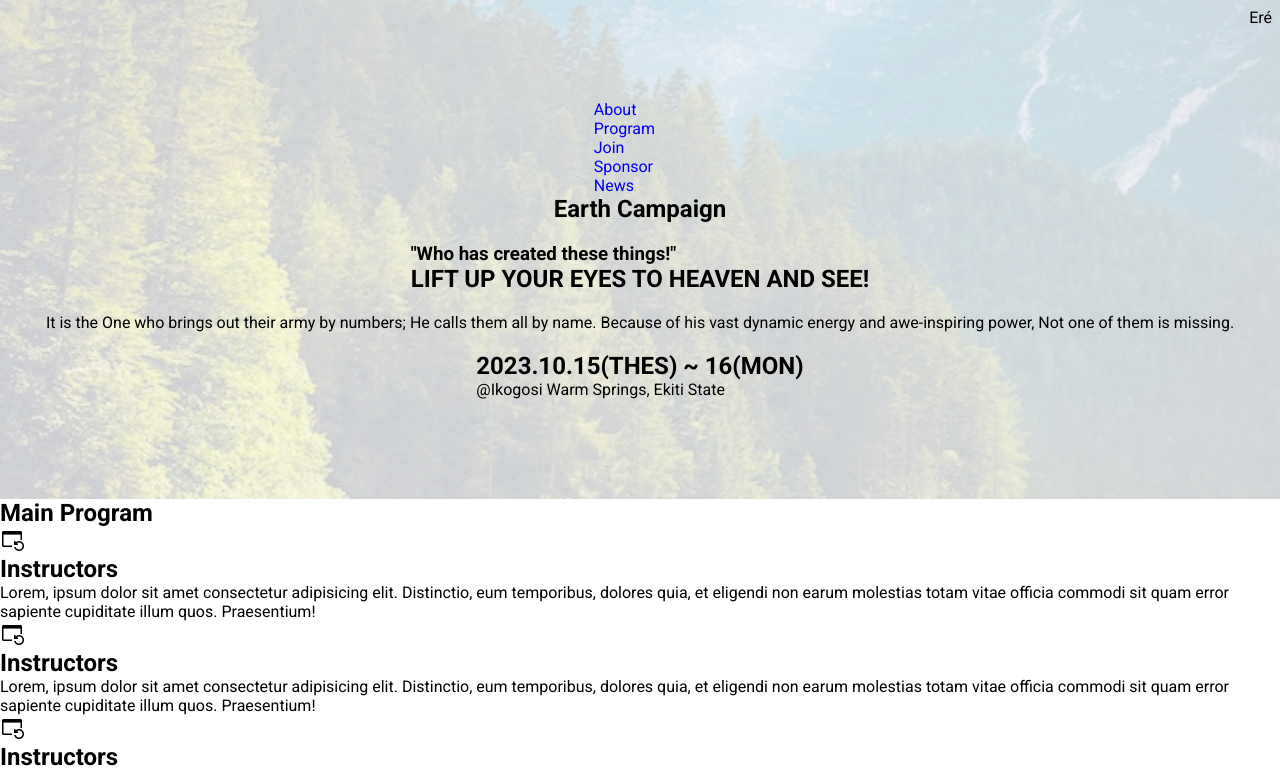
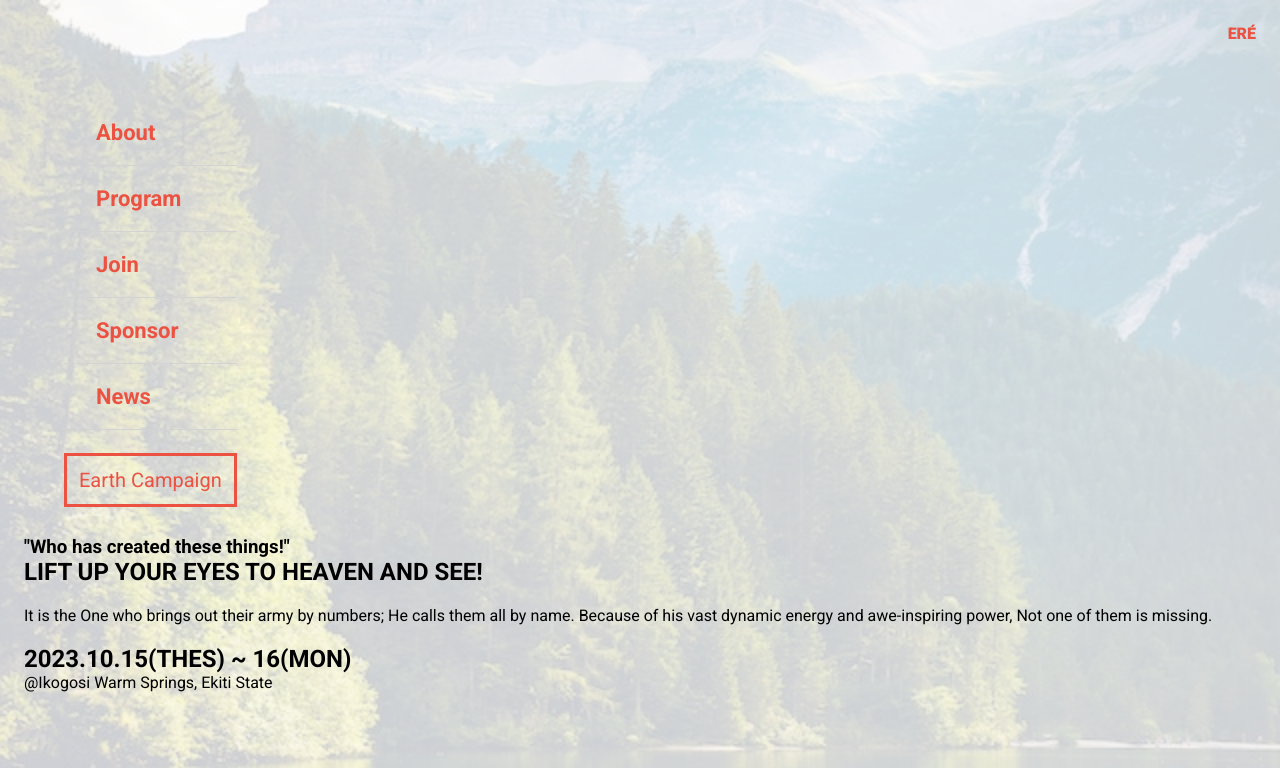
Before and after one commit to sagieramos/Capstone, a website: page index.html in a window 1280 px wide. Shown: the top 768 px of the page. Drawn offline with nearby package versions, Linux system fonts and the light colour scheme.

Commit message:
menu drop down completed

```diff
--- a/css/common.css
+++ b/css/common.css
@@ -39,7 +39,12 @@ body {
   --hamburger-gap: 4px;
   --foreground: #333;
   --background: white;
-  --hamburger-margin: 8px;
+  --hamburger-margin: 24px;
   --animation-timing: 200ms ease-in-out;
   --hamburger-height: calc(var(--bar-height) * 3 + var(--hamburger-gap) * 2);
 }
+
+.logo {
+  color: var(--c-red);
+  font-weight: 800;
+}
--- a/css/hamburger.css
+++ b/css/hamburger.css
@@ -14,7 +14,7 @@
   }
 
   .hamburger-menu:has(input:checked) {
-    --foreground: white;
+    --foreground: #ec5242;
     --background: #333;
   }
 
@@ -69,13 +69,13 @@
       transform: translateY(-100%);
       padding: 0.5rem 1rem;
       padding-top: calc(var(--hamburger-height) + var(--hamburger-margin) + 1rem);
-      background-color: var(--c-gray);
+      background-color: #fff;
       color: var(--background);
       width: 100%;
-      min-height: 30%;
+      max-height: 65%;
       overflow-x: auto;
       position: absolute;
-      top: 0;
+      top: -2px;
       left: 0;
     }
 
--- a/css/mobile.css
+++ b/css/mobile.css
@@ -12,7 +12,7 @@
   padding: 100px var(--floor-width-padding);
   display: flex;
   flex-direction: column;
-  align-items: center;
+  align-items: flex-start;
   justify-content: center;
   gap: 20px;
 }
@@ -22,3 +22,51 @@
   top: var(--hamburger-margin);
   right: var(--hamburger-margin);
 }
+
+
+.drop-menu {
+  width: 100%;
+  display: flex;
+  flex-direction: column;
+  align-items: flex-start;
+  justify-content: center;
+  gap: 38px;
+}
+
+.menu {
+  width: 100%;
+  display: flex;
+  flex-direction: column;
+  align-items: flex-start;
+  justify-content: center;
+  gap: 0px;
+  padding-right: 40px;
+}
+
+.menu-list {
+  width: 100%;
+  border-bottom: 1px solid var(--c-gray);
+  padding: 20px;
+
+}
+
+.menu-list a {
+  color: var(--c-red);
+  padding: 0 12px;
+  font-size: 22px;
+  font-weight: 508;
+}
+
+.campaign {
+  width: 100%;
+  padding: 0 40px;
+  color: var(--c-red);
+  margin-bottom: 24px;
+}
+
+.campaign a {
+  padding: 12px;
+  border: 3px solid var(--c-red);
+  font-size: 20px;
+  font-weight: 400;
+}
--- a/index.html
+++ b/index.html
@@ -20,7 +20,7 @@
                     <input type="checkbox" />
                 </label>
                 <aside class="sidebar">
-                    <nav>
+                    <nav class="drop-menu">
                         <ul class="menu">
                             <li class="menu-list"><a href="#">About</a></li>
                             <li class="menu-list"><a href="#">Program</a></li>
@@ -29,11 +29,11 @@
                             <li class="menu-list"><a href="#">News</a></li>
                         </ul>
                         <span class="campaign">
-                            <h2>Earth Campaign</h2>
+                            <a>Earth Campaign</a>
                         </span>
                     </nav>
                 </aside>
-                <div class="logo">Eré</div>
+                <div class="logo">ERÉ</div>
             </section>
             <section class="header-intro">
                 <h1>"Who has created these things!"</h1>
```
